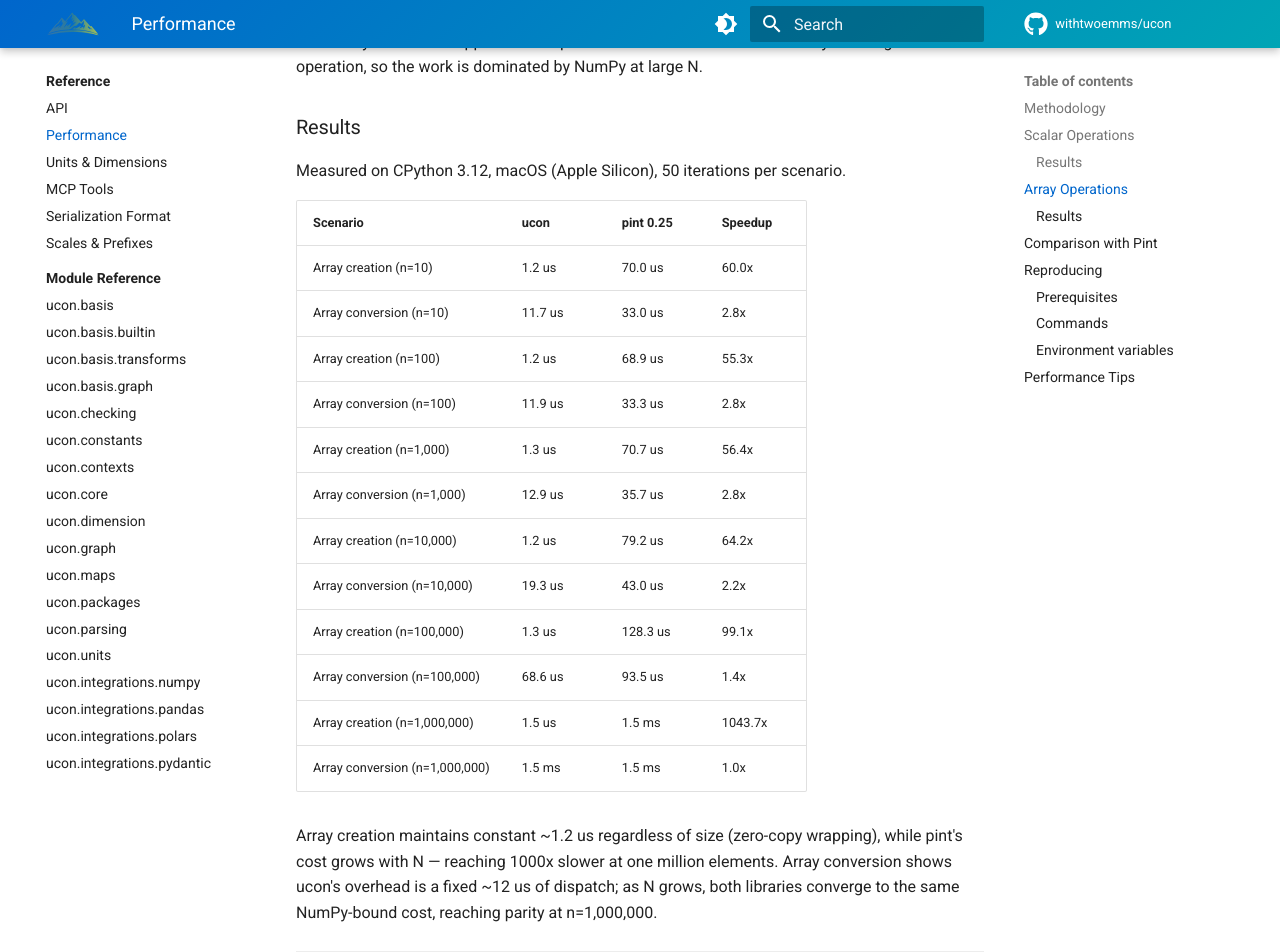
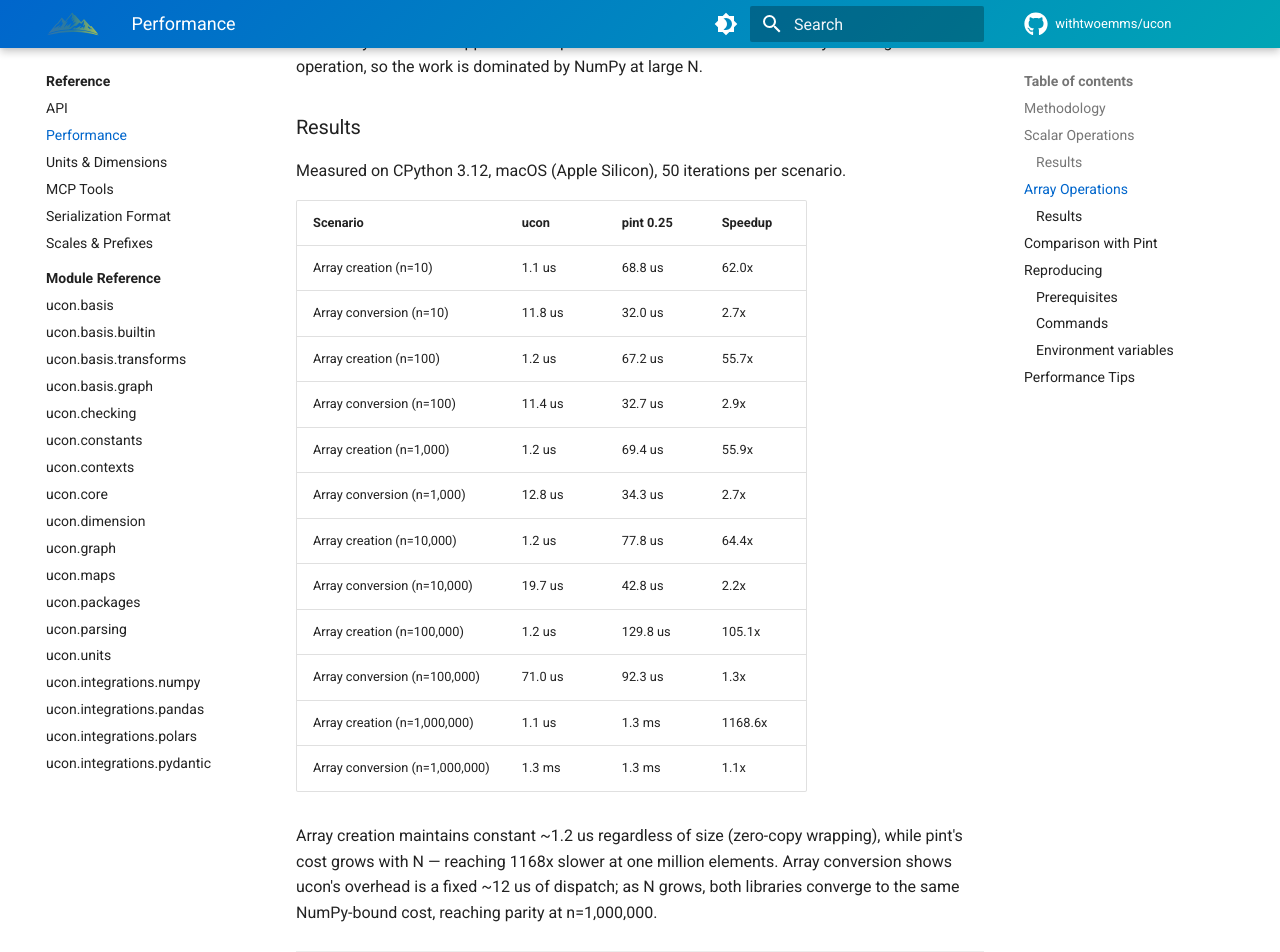
Before and after one commit to withtwoemms/ucon, an MkDocs documentation site: the page built from docs/reference/performance.md, in a window 1280 px wide and 1400 px high, scrolled down 1910 px. Shown: the top 952 px of the window. Built offline with MkDocs 1.6.1 and Material for MkDocs 9.7.7, drawn with Linux system fonts in a browser that asks for light colours; comment, search, counter and statistics services are not loaded.

Commit message:
updates performance docs

```diff
--- a/docs/reference/performance.md
+++ b/docs/reference/performance.md
@@ -66,20 +66,20 @@ Measured on CPython 3.12, macOS (Apple Silicon), 50 iterations per scenario.
 
 | Scenario | ucon | pint 0.25 | Speedup |
 |----------|------|-----------|---------|
-| Array creation (n=10) | 1.2 us | 70.0 us | 60.0x |
-| Array conversion (n=10) | 11.7 us | 33.0 us | 2.8x |
-| Array creation (n=100) | 1.2 us | 68.9 us | 55.3x |
-| Array conversion (n=100) | 11.9 us | 33.3 us | 2.8x |
-| Array creation (n=1,000) | 1.3 us | 70.7 us | 56.4x |
-| Array conversion (n=1,000) | 12.9 us | 35.7 us | 2.8x |
-| Array creation (n=10,000) | 1.2 us | 79.2 us | 64.2x |
-| Array conversion (n=10,000) | 19.3 us | 43.0 us | 2.2x |
-| Array creation (n=100,000) | 1.3 us | 128.3 us | 99.1x |
-| Array conversion (n=100,000) | 68.6 us | 93.5 us | 1.4x |
-| Array creation (n=1,000,000) | 1.5 us | 1.5 ms | 1043.7x |
-| Array conversion (n=1,000,000) | 1.5 ms | 1.5 ms | 1.0x |
+| Array creation (n=10) | 1.1 us | 68.8 us | 62.0x |
+| Array conversion (n=10) | 11.8 us | 32.0 us | 2.7x |
+| Array creation (n=100) | 1.2 us | 67.2 us | 55.7x |
+| Array conversion (n=100) | 11.4 us | 32.7 us | 2.9x |
+| Array creation (n=1,000) | 1.2 us | 69.4 us | 55.9x |
+| Array conversion (n=1,000) | 12.8 us | 34.3 us | 2.7x |
+| Array creation (n=10,000) | 1.2 us | 77.8 us | 64.4x |
+| Array conversion (n=10,000) | 19.7 us | 42.8 us | 2.2x |
+| Array creation (n=100,000) | 1.2 us | 129.8 us | 105.1x |
+| Array conversion (n=100,000) | 71.0 us | 92.3 us | 1.3x |
+| Array creation (n=1,000,000) | 1.1 us | 1.3 ms | 1168.6x |
+| Array conversion (n=1,000,000) | 1.3 ms | 1.3 ms | 1.1x |
 
-Array creation maintains constant ~1.2 us regardless of size (zero-copy wrapping), while pint's cost grows with N — reaching 1000x slower at one million elements. Array conversion shows ucon's overhead is a fixed ~12 us of dispatch; as N grows, both libraries converge to the same NumPy-bound cost, reaching parity at n=1,000,000.
+Array creation maintains constant ~1.2 us regardless of size (zero-copy wrapping), while pint's cost grows with N — reaching 1168x slower at one million elements. Array conversion shows ucon's overhead is a fixed ~12 us of dispatch; as N grows, both libraries converge to the same NumPy-bound cost, reaching parity at n=1,000,000.
 
 ---
 
```
